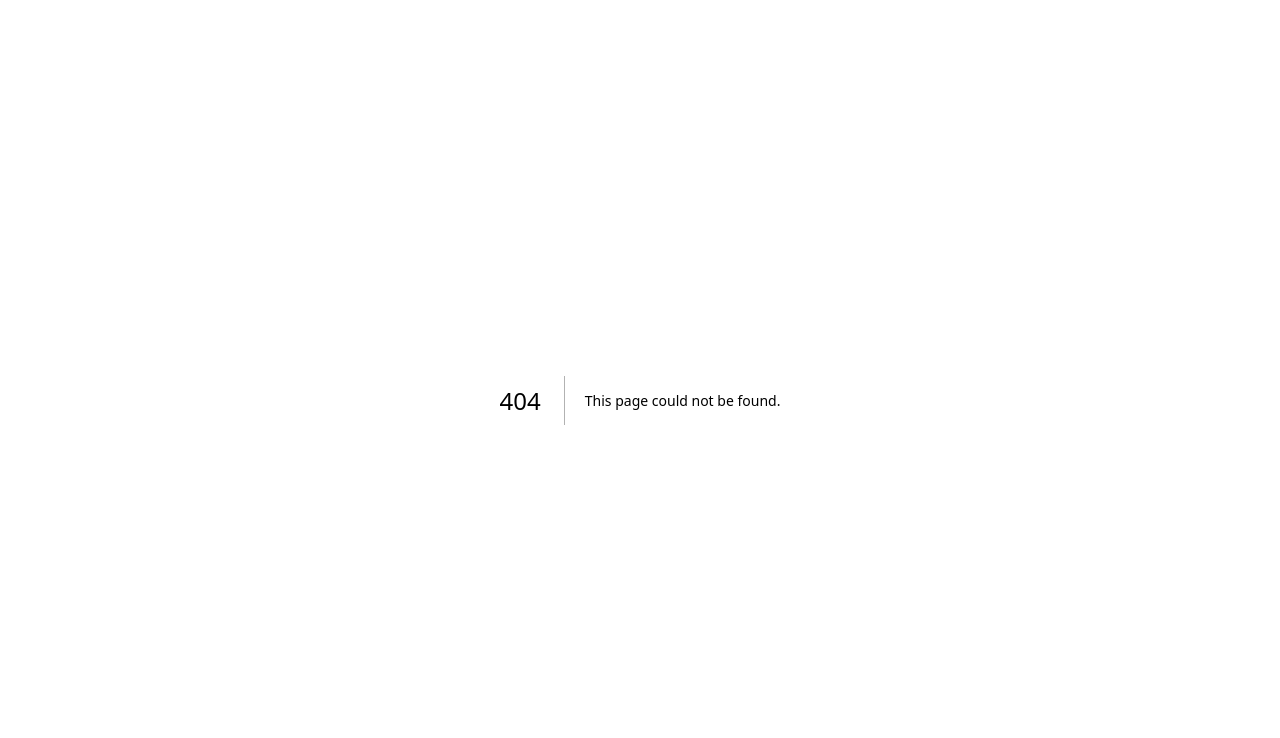
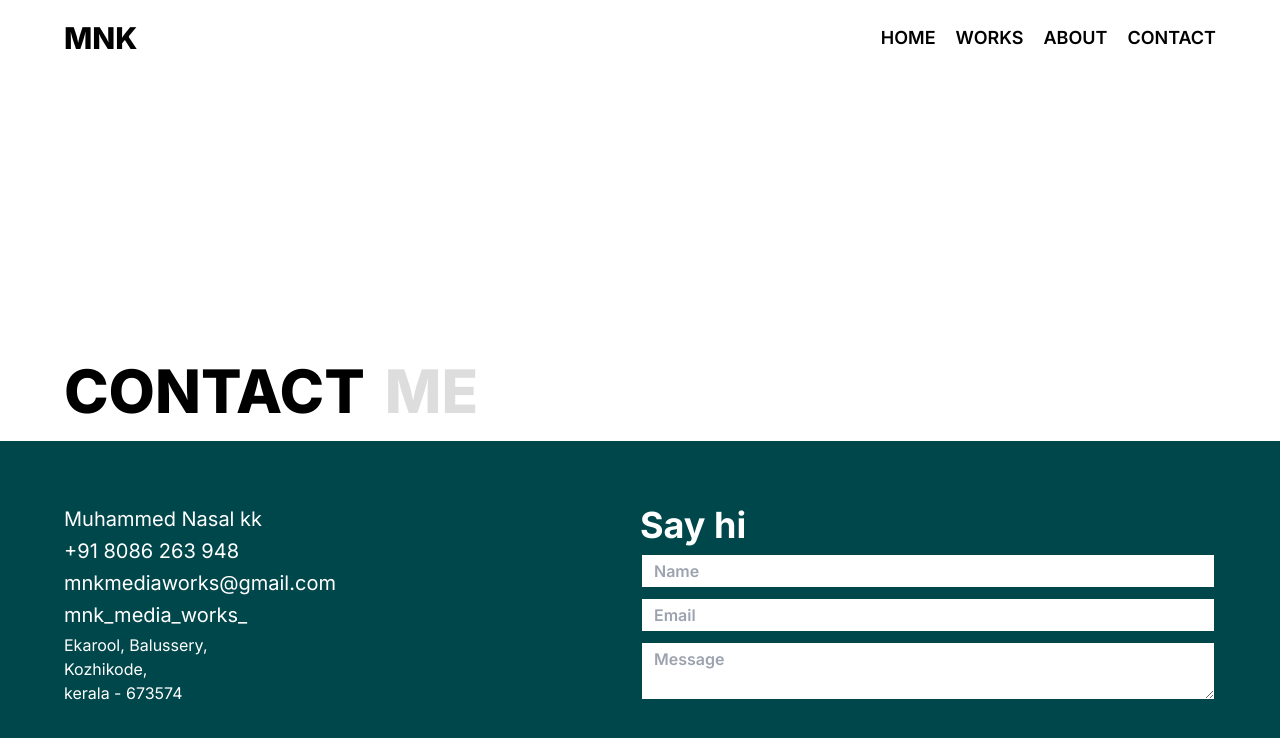
Before and after one commit to shadinmhd/mnk, a Next.js app: page /contact in a window 1280 px wide. Before the commit this address had no page. Shown: the top 738 px of the page. Built offline with nearby package versions, Linux system fonts and the light colour scheme.

Commit message:
update: contact page

```diff
--- /dev/null
+++ b/app/contact/page.tsx
@@ -0,0 +1,71 @@
+"use client"
+import Navbar from '@/components/Navbar'
+import { zodResolver } from '@hookform/resolvers/zod'
+import React from 'react'
+import { useForm } from 'react-hook-form'
+import { z } from 'zod'
+
+const formSchema = z.object({
+	name: z.string().min(1, { message: "this field cannnot be empty" }),
+	email: z.string().email({ message: "Enter a valid email" }),
+	message: z.string().min(1, { message: "this field cannot be empty" })
+})
+
+type formType = z.infer<typeof formSchema>
+
+const Contact = () => {
+
+	const { register, handleSubmit, formState: { errors } } = useForm<formType>({ resolver: zodResolver(formSchema) })
+
+	return (
+		<div className='h-screen w-screen'>
+			<Navbar />
+			<div className='flex flex-col w-full h-full'>
+				<div className='flex items-end justify-start w-full h-full px-10 sm:px-16'>
+					<div className='flex text-4xl sm:text-6xl font-extrabold gap-5 items-center py-5'>
+						<p>CONTACT</p>
+						<p className='text-secondary'>ME</p>
+					</div>
+				</div>
+				<div className='flex items-start  bg-primary w-full h-full p-10 sm:p-16'>
+					<div className='flex text-white text-xl flex-col justify-center gap-1 w-full'>
+						<p>Muhammed Nasal kk</p>
+						<p>+91 8086 263 948</p>
+						<p>mnkmediaworks@gmail.com</p>
+						<p>mnk_media_works_</p>
+						<div className='flex text-base flex-col'>
+							<p>Ekarool, Balussery,</p>
+							<p>Kozhikode,</p>
+							<p>kerala - 673574</p>
+						</div>
+					</div>
+					<div className='flex flex-col justify-center w-full gap-2'>
+						<p className='text-4xl font-bold text-white'>Say hi</p>
+						<input
+							{...register("name")}
+							placeholder='Name'
+							type="text"
+							className='outline-none px-3 py-1 border-2 border-primary font-semibold text-primary'
+						/>
+						{errors.name && <p className='text-red-500'>{errors.name.message}</p>}
+						<input
+							{...register("email")}
+							placeholder='Email'
+							type="text"
+							className='outline-none px-3 py-1 border-2 border-primary font-semibold text-primary'
+						/>
+						{errors.email && <p className='text-red-500'>{errors.email.message}</p>}
+						<textarea
+							{...register("message")}
+							placeholder='Message'
+							className='outline-none px-3 py-1 border-2 border-primary font-semibold text-primary'
+						/>
+						{errors.message && <p className='text-red-500'>{errors.message.message}</p>}
+					</div>
+				</div>
+			</div>
+		</div >
+	)
+}
+
+export default Contact
```
